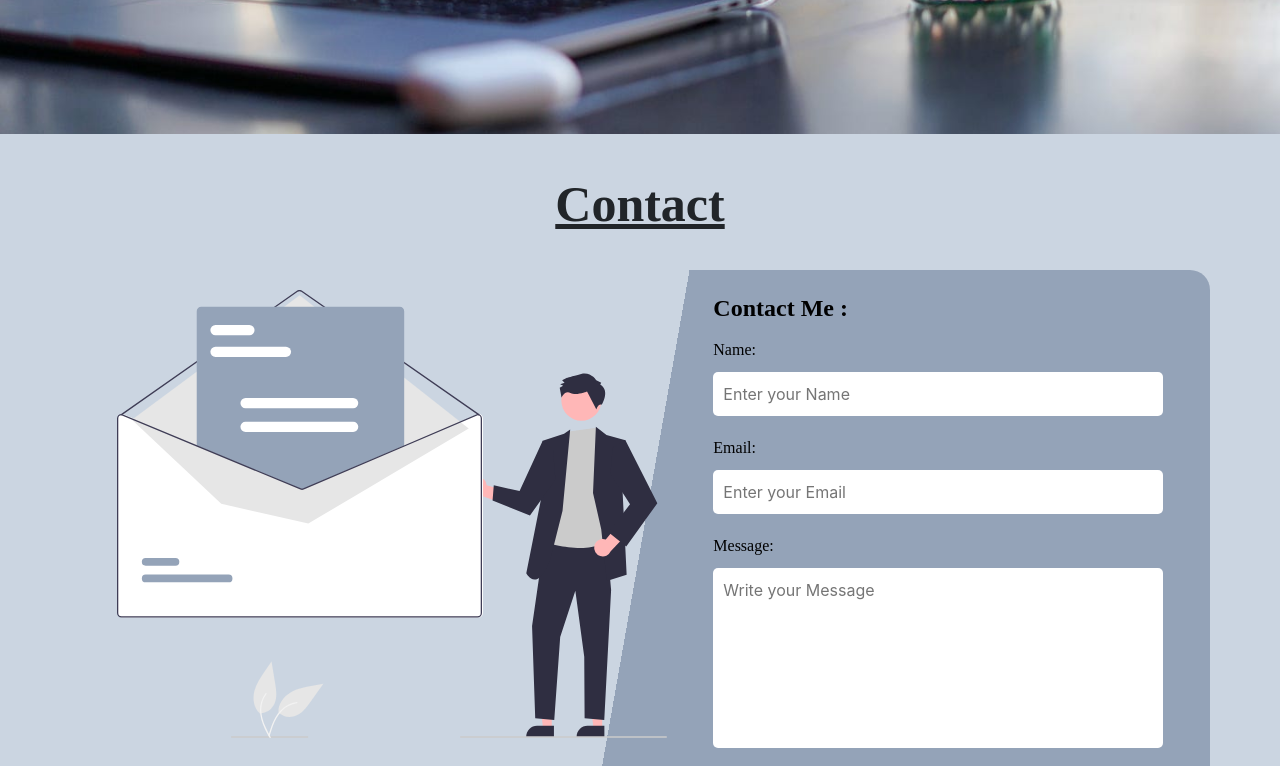
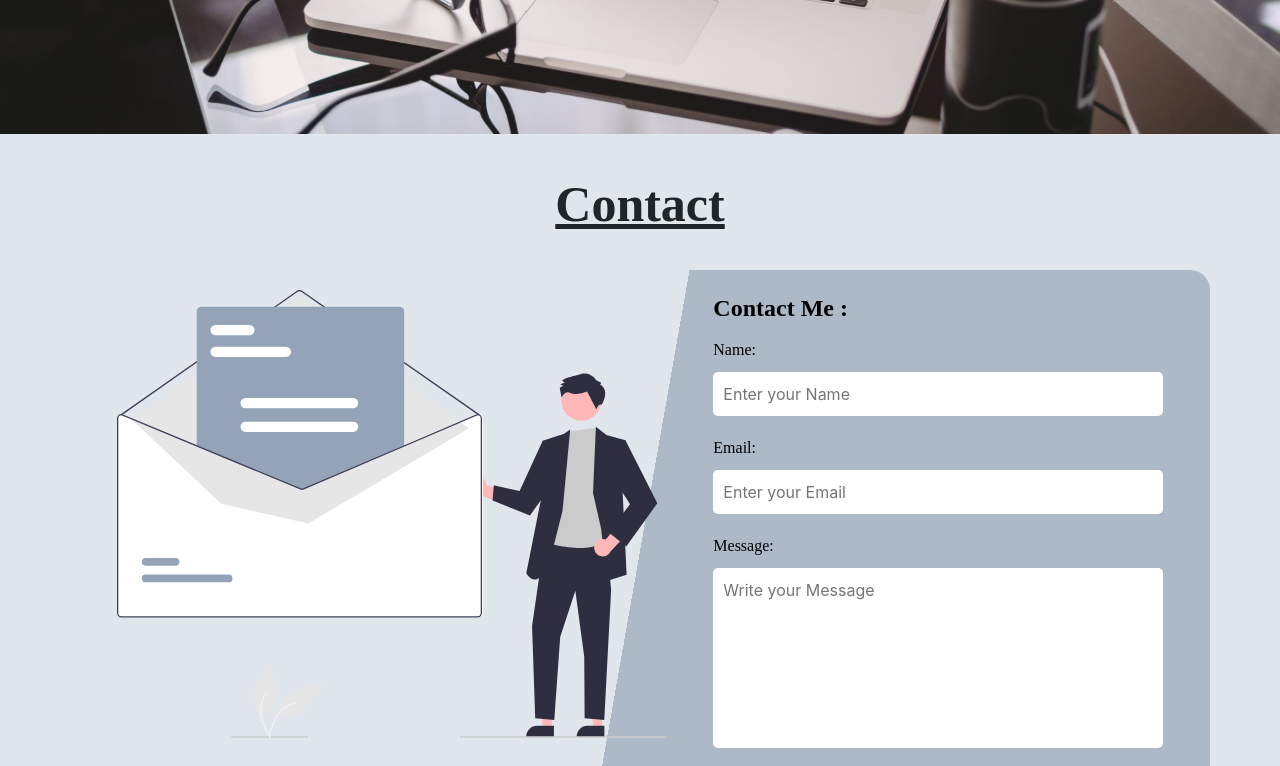
Before and after one commit to Aadityadav191/PORTFOLIO, a React (Create React App) app: page /Contact in a window 1280 px wide. Shown: the part 3820-4586 px from the top of the page. Built offline with nearby package versions, Linux system fonts and the light colour scheme.

Commit message:
color changes

```diff
--- a/src/Pages/Contact/Contact.css
+++ b/src/Pages/Contact/Contact.css
@@ -1,6 +1,6 @@
 .contactpage{
   padding: 40px;
-  background-color: #cbd5e1 ;
+  background-color: #e1e6ed ;
 
 }
 
@@ -13,7 +13,7 @@
 }
 
 .container {
-  background-image: linear-gradient(100deg,#cbd5e1 50%, #94a3b8  46%);
+  background-image: linear-gradient(100deg,#e1e6ed 50%, #aeb9c7  46%);
   border-radius: 20px;
   padding: 20px;
   display: flex;
```
Also changed, not shown: src/Assets/macbook.png.
